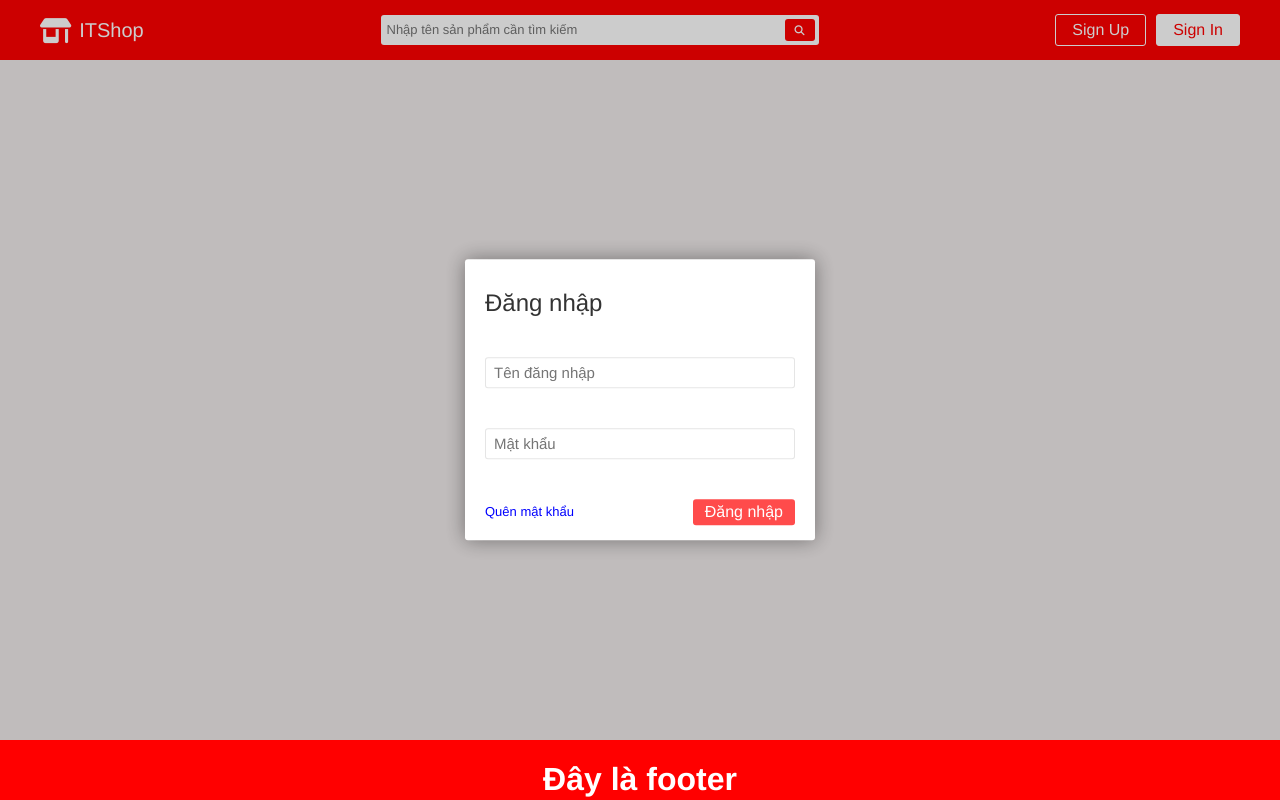
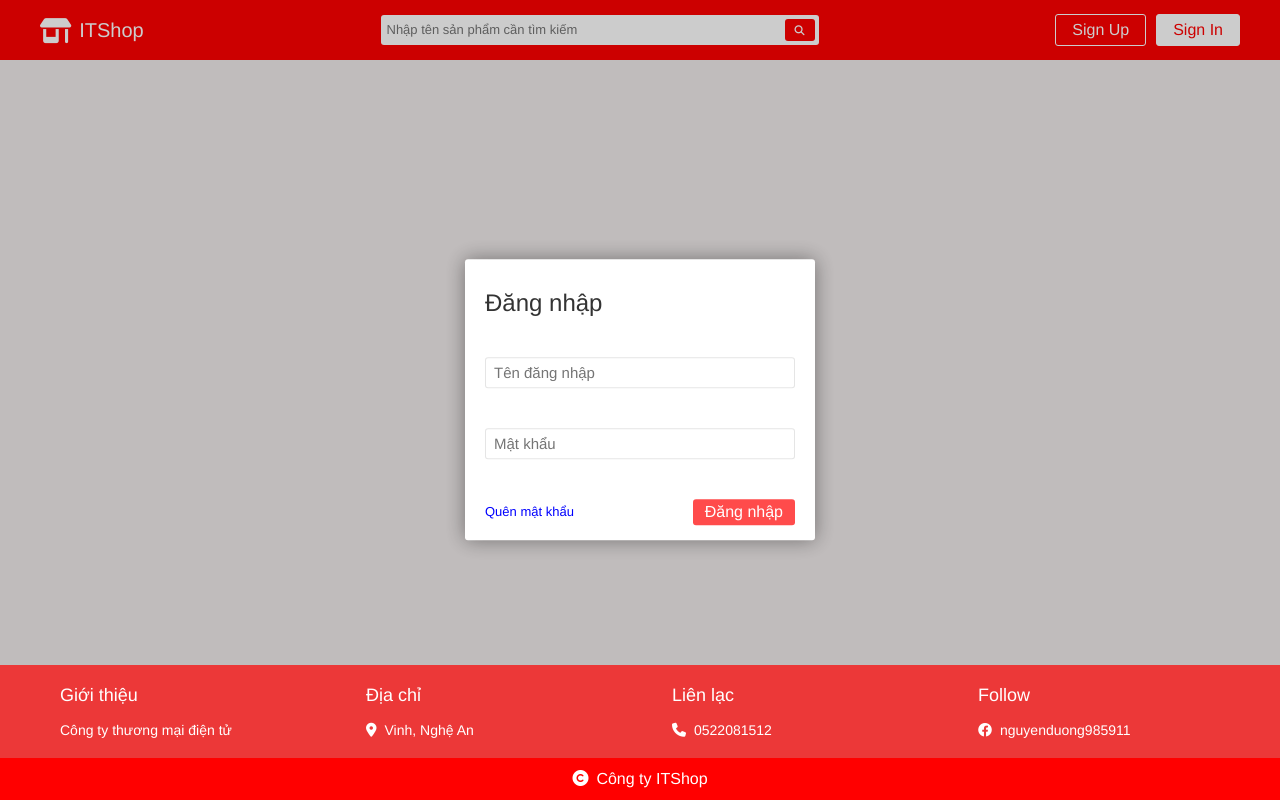
Before and after one commit to DuongNVIT/springvuejs-frontend, a Vue app in the folder springvuejs-frontend/: page /login in a window 1280 px wide. Built offline with nearby package versions, Linux system fonts and the light colour scheme.

Commit message:
modify footer

```diff
--- a/springvuejs-frontend/src/components/AdminProduct.vue
+++ b/springvuejs-frontend/src/components/AdminProduct.vue
@@ -124,7 +124,6 @@ export default {
     width: 100%;
     display: flex;
     justify-content: center;
-    margin-bottom: 100px;
 }
 .content {
     margin-top: 160px;
@@ -134,7 +133,8 @@ export default {
     flex-direction: column;
     justify-content: center;
     align-items: center;
-    padding: 20px
+    padding: 20px;
+    margin-bottom: 100px;
 }
 
 .heading {
--- a/springvuejs-frontend/src/components/Footer.vue
+++ b/springvuejs-frontend/src/components/Footer.vue
@@ -1,33 +1,107 @@
 <template>
     <footer class="footer-wrapper">
-        <div class="grid wide">
-            <div class="footer-inner">
-                <h1 class="headi">Đây là footer</h1>
+        <div class="footer-content">
+            <div class="grid wide">
+                <div class="row">
+                    <div class="col l-3">
+                        <div class="footer-item">
+                            <div class="heading">Giới thiệu</div>
+                            <ul class="content">
+                                Công ty thương mại điện tử
+                            </ul>
+                        </div>
+                    </div>
+                    <div class="col l-3">
+                        <div class="footer-item">
+                            <div class="heading">Địa chỉ</div>
+                            <ul class="content">
+                                <div class="content-item">
+                                    <i class="fa-solid fa-location-dot"></i
+                                    >Vinh, Nghệ An
+                                </div>
+                            </ul>
+                        </div>
+                    </div>
+                    <div class="col l-3">
+                        <div class="footer-item">
+                            <div class="heading">Liên lạc</div>
+                            <ul class="content">
+                                <div class="content-item">
+                                    <i class="fa-solid fa-phone"></i>0522081512
+                                </div>
+                            </ul>
+                        </div>
+                    </div>
+                    <div class="col l-3">
+                        <div class="footer-item">
+                            <div class="heading">Follow</div>
+                            <ul class="content">
+                                <div class="content-item">
+                                    <i class="fa-brands fa-facebook"></i>nguyenduong985911
+                                </div>
+                            </ul>
+                        </div>
+                    </div>
+                </div>
             </div>
+        </div>
+
+        <div class="footer-bottom">
+            <i class="fa-solid fa-copyright"></i>Công ty ITShop
         </div>
     </footer>
 </template>
 
 <script>
 export default {
-    name: "Footer"
-}
+    name: "Footer",
+};
 </script>
 
 <style scoped>
 .footer-wrapper {
-    height: 60px;
-    background-color: red;
     position: fixed;
     bottom: 0;
     left: 0;
     right: 0;
 }
 
-.footer-inner {
+.footer-content {
+    background-color: rgba(255, 0, 0, 0.7);
+}
+
+.footer-item {
     display: flex;
-    align-items: center;
-    justify-content: center;
+    flex-direction: column;
     color: #fff;
+    padding: 20px;
+}
+
+.heading {
+    font-size: 18px;
+    text-align: left;
+    margin-bottom: 16px;
+}
+
+.content {
+    margin: 0;
+    padding: 0;
+    text-align: left;
+    font-size: 14px
+}
+
+.content-item i{
+    margin-right: 8px;
+}
+
+.footer-bottom {
+    background-color: red;
+    color: #fff;
+    font-size: 16px;
+    padding: 12px 0;
+}
+
+.footer-bottom i {
+    margin-right: 8px;
 }
 </style>
--- a/springvuejs-frontend/src/components/ProductItem.vue
+++ b/springvuejs-frontend/src/components/ProductItem.vue
@@ -27,6 +27,7 @@
 
 <script>
 import cartService from "../service/cartService.js";
+import router from "../router/index.js";
 export default {
     name: "ProductItem",
     props: ["product"],
@@ -35,6 +36,7 @@ export default {
             try {
                 const response = await cartService.add(this.$props.product.id);
                 this.$store.dispatch("setGlobalEvent", {status: true, message: "Thêm thành công sản phẩm"})
+                router.push("/user/cart")
             } catch (error) {
                 alert(error.message);
             }
--- a/springvuejs-frontend/src/pages/CustomerPage.vue
+++ b/springvuejs-frontend/src/pages/CustomerPage.vue
@@ -1,18 +1,19 @@
 <template>
-  <div>
     <Header />
     <div class="content">
         <router-view />
     </div>
-  </div>
+    <Footer />
 </template>
 
 <script>
 import Header from "../components/Header.vue";
+import Footer from "../components/Footer.vue";
 export default {
     name: "CustomerPage",
     components: {
         Header,
+        Footer,
     },
 };
 </script>
--- a/springvuejs-frontend/src/service/adminService.js
+++ b/springvuejs-frontend/src/service/adminService.js
@@ -15,7 +15,7 @@ const adminService = {
 		console.log(userProductId, statusId);
 		const url = `/admin/products/status?userProductId=${userProductId}&statusId=${statusId}`;
 		console.log(url);
-		const response = await axiosClient.post(url);
+		const response = await axiosClient.put(url);
 		return response;
 	},
 	getAllBill: async () => {
--- a/springvuejs-frontend/src/service/imageService.js
+++ b/springvuejs-frontend/src/service/imageService.js
@@ -29,7 +29,7 @@ axiosClient.interceptors.response.use((response) => {
 
 const imageService = {
 	upload: async (file) => {
-		const url = "/upload";
+		const url = "/admin/upload";
 		const response = await axiosClient.post(url, file);
 		console.log(response);
 		return response;
--- a/springvuejs-frontend/src/service/productService.js
+++ b/springvuejs-frontend/src/service/productService.js
@@ -19,7 +19,7 @@ const productService = {
     },
 
     async createOrUpdate(param) {
-        const url = `/products`;
+        const url = `/admin/products`;
         const response = await axiosClient.post(url, param);
         console.log(response);
         return response;
@@ -34,7 +34,7 @@ const productService = {
     },
 
     async delete(productId) {
-        const url = `/products/${productId}`;
+        const url = `/admin/products/${productId}`;
         const response = await axiosClient.delete(url);
         return response;
     }
```
Lines whose indentation alone changed are shown as unchanged.
